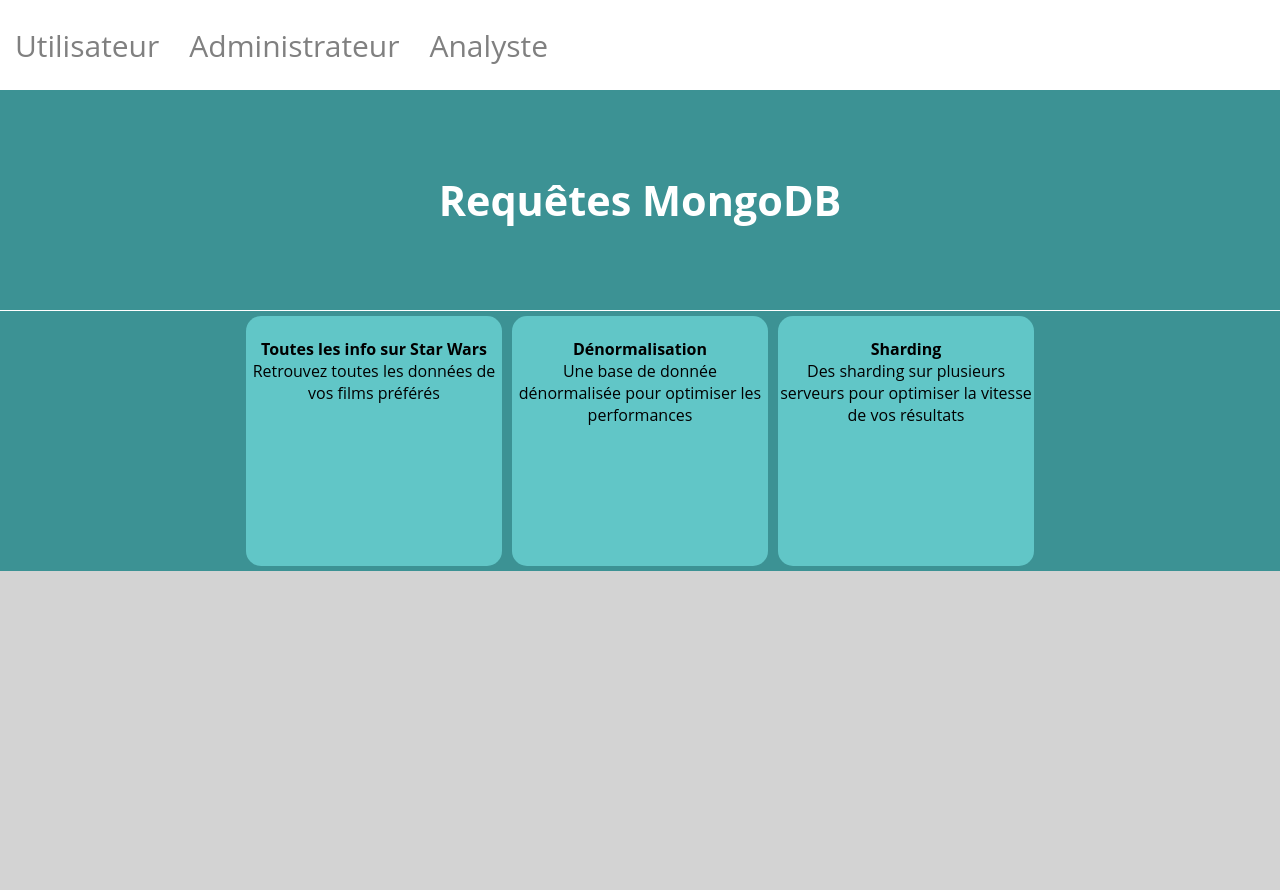
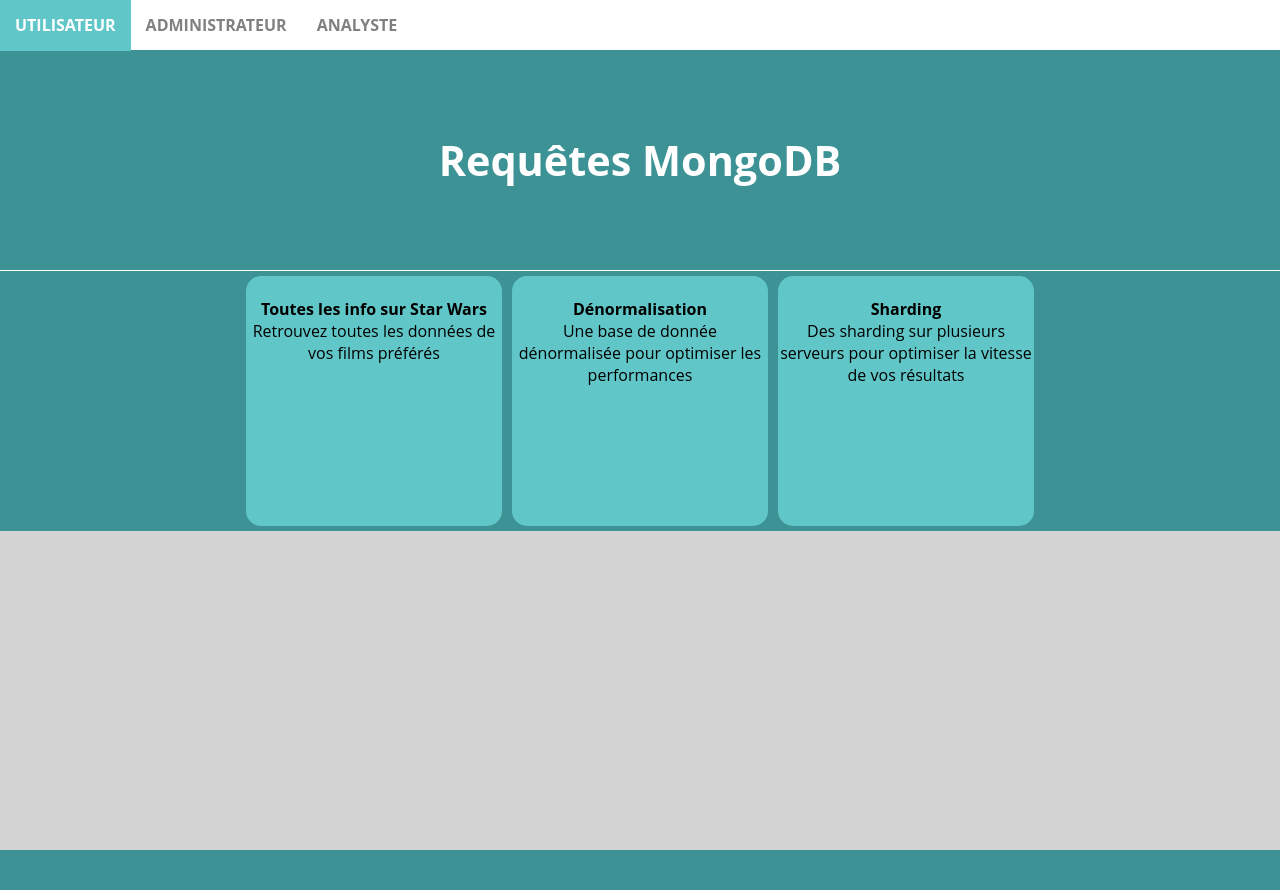
Before and after one commit to rektion/app_cloud, a Django app: page / in a window 1280 px wide. After the commit the page ends 850 px from the top, so only its background shows below. Run offline with Django 3.2, Linux system fonts and the light colour scheme.

Commit message:
user and analyst working

```diff
--- a/star_wars/requetes/admin.csv
+++ /dev/null
@@ -1 +0,0 @@
-{"_id":1,"name":"Tatooine"}{"_id":8,"name":"Naboo"}{"_id":20,"name":"Stewjon"};{"starships":"Starfighter"}
--- a/star_wars/requetes/analyst.csv
+++ /dev/null
@@ -1 +0,0 @@
-{"_id":10,"height":182.0,"mass":77.0,"name":"Obi-WanKenobi","films":[1,2,3,4,5,6],"homeworld":20,"starships":[{"class":"Starfighter","_id":48},{"class":"capitalship","_id":59},{"class":"yacht","_id":64},{"class":"starfighter","_id":65},{"class":"starfighter","_id":74}]}
--- a/star_wars/requetes/templates/requetes/home.html
+++ b/star_wars/requetes/templates/requetes/home.html
@@ -10,7 +10,8 @@
 }
 
 .navbar {
-  height: 90px;
+        position: relative;
+        height: 50px;
         background-color: white;
         color : grey;
         font-size: 30px;
@@ -22,15 +23,26 @@
         }
 
         .navbar a {
+        text-align: center;
+        display: inline-block;
         text-decoration: none;
-  color : grey;
+        text-transform: uppercase;
+        font-weight: bold;
+        font-size: medium;
+        color : gray;
         padding: 15px;
         margin: 0;
+        }
+
+        .navbar a.active{
+        background-color: var(--orange_clair);
+        color : white;
         }
 
         .navbar a:hover {
         background-color: var(--orange_clair);
         transition: 0.3s;
+        color : white;
         }
 
 .intro {
--- a/star_wars/requetes/user.csv
+++ /dev/null
@@ -1 +0,0 @@
-{"_id":2,"species":2};{"_id":6,"name":"OwenLars"}{"_id":9,"name":"BiggsDarklighter"}{"_id":12,"name":"WilhuffTarkin"}{"_id":16,"name":"JabbaDesilijicTiure"}{"_id":24,"name":"Bossk"};{"_id":1,"title":"ANewHope"}{"_id":6,"title":"RevengeoftheSith"}{"_id":3,"title":"ReturnoftheJedi"};{"_id":3,"count":5.0}
```
Lines whose indentation alone changed are shown as unchanged.
